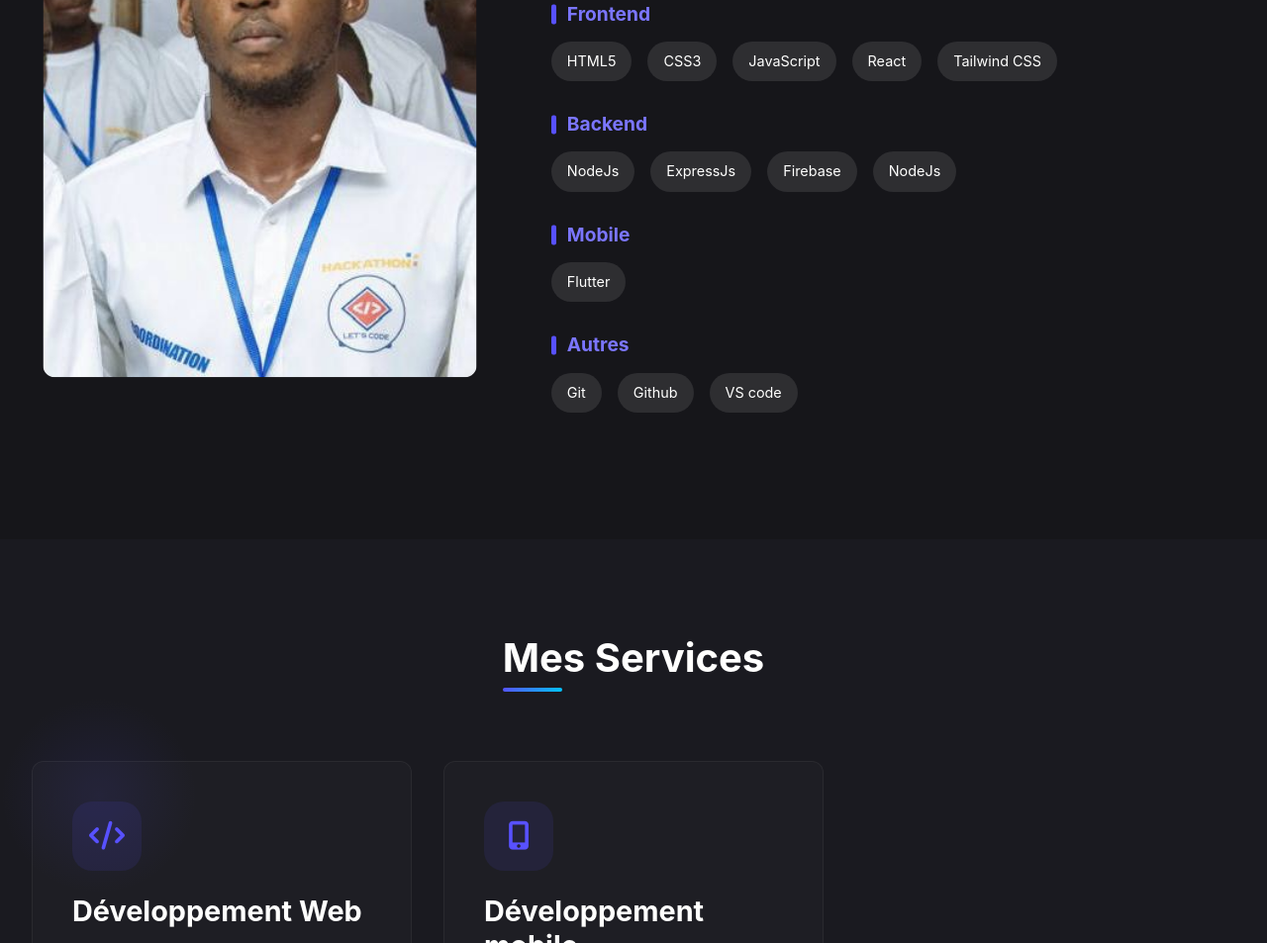
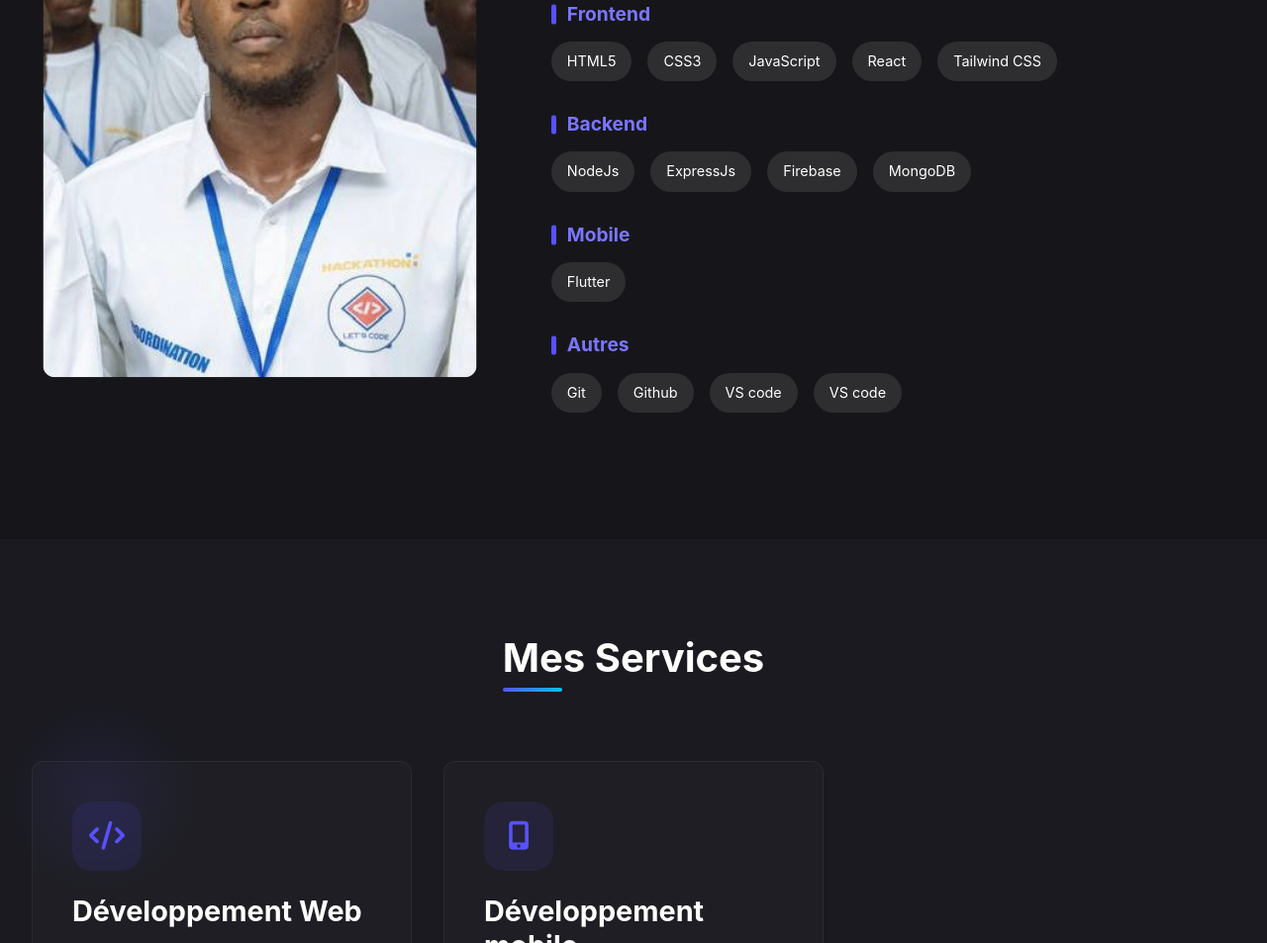
Before and after one commit to RoroPama/rolic_pama_portfolio, a plain HTML site: page index.html in a window 1280 px wide. Shown: the part 1213-2166 px from the top of the page at 99% size. Drawn offline with Linux system fonts and the light colour scheme.

Commit message:
[UPDATED]: skills updated

```diff
--- a/index.html
+++ b/index.html
@@ -112,7 +112,7 @@
                   <span class="skill">NodeJs</span>
                   <span class="skill">ExpressJs</span>
                   <span class="skill">Firebase</span>
-                  <span class="skill">NodeJs</span>
+                  <span class="skill">MongoDB</span>
                 </div>
               </div>
 
@@ -128,6 +128,7 @@
                 <div class="skills">
                   <span class="skill">Git</span>
                   <span class="skill">Github</span>
+                  <span class="skill">VS code</span>
                   <span class="skill">VS code</span>
                 </div>
               </div>
```
